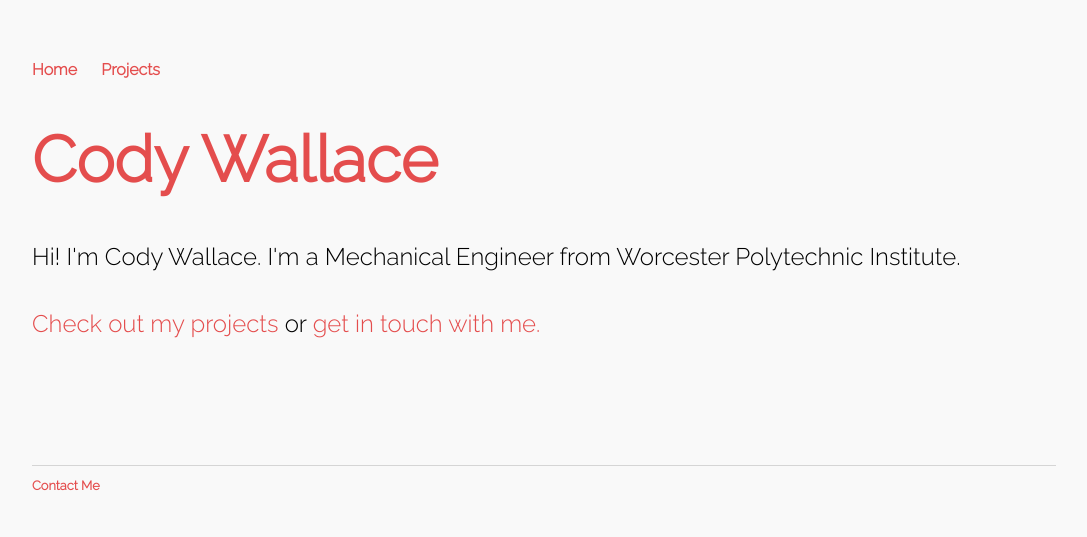
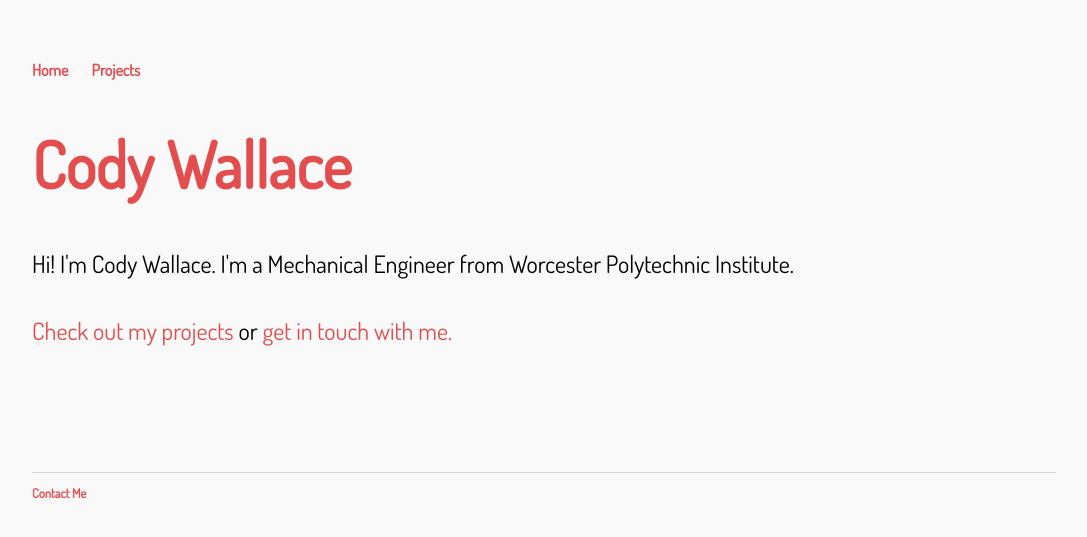
Before and after one commit to CodyWallace245/CodyWallace245.github.io, a Jekyll site: the page built from index.html, in a window 1280 px wide. Shown: the top 537 px of the page, without its empty margins (96-1183 px from the left). Built offline with Jekyll 4.4.1, drawn with Linux system fonts in a browser that asks for light colours.

Commit message:
Update main.css

```diff
--- a/css/main.css
+++ b/css/main.css
@@ -1,10 +1,10 @@
-@import url('https://fonts.googleapis.com/css?family=Raleway:300');
+@import url('https://fonts.googleapis.com/css?family=Dosis');
 title {
    margin: 3em;
    width: 70%;
 }
 body {
-   font-family: 'Raleway', sans-serif;
+   font-family: 'Dosis', sans-serif;
    margin: 60px auto;
    width: 80%;
    background-color: #f9f9f9
@@ -29,7 +29,7 @@
   display: none
 }
 nav ul, footer ul {
-    font-family: 'Raleway', sans-serif;
+    font-family: 'Dosis', sans-serif;
     padding: 0px;
     list-style: none;
     font-weight: bold;
@@ -47,12 +47,12 @@
     color: #c54343
 }
 h1 {
-    font-family: 'Raleway', sans-serif;
+    font-family: 'Dosis', sans-serif;
     Font-size: 64px;
     color: #e44d4d;
 }
 p {
-    font-family: 'Raleway', sans-serif;
+    font-family: 'Dosis', sans-serif;
     font-size: 1.5em;
     line-height: 1.4em;
     color: #000;
```
